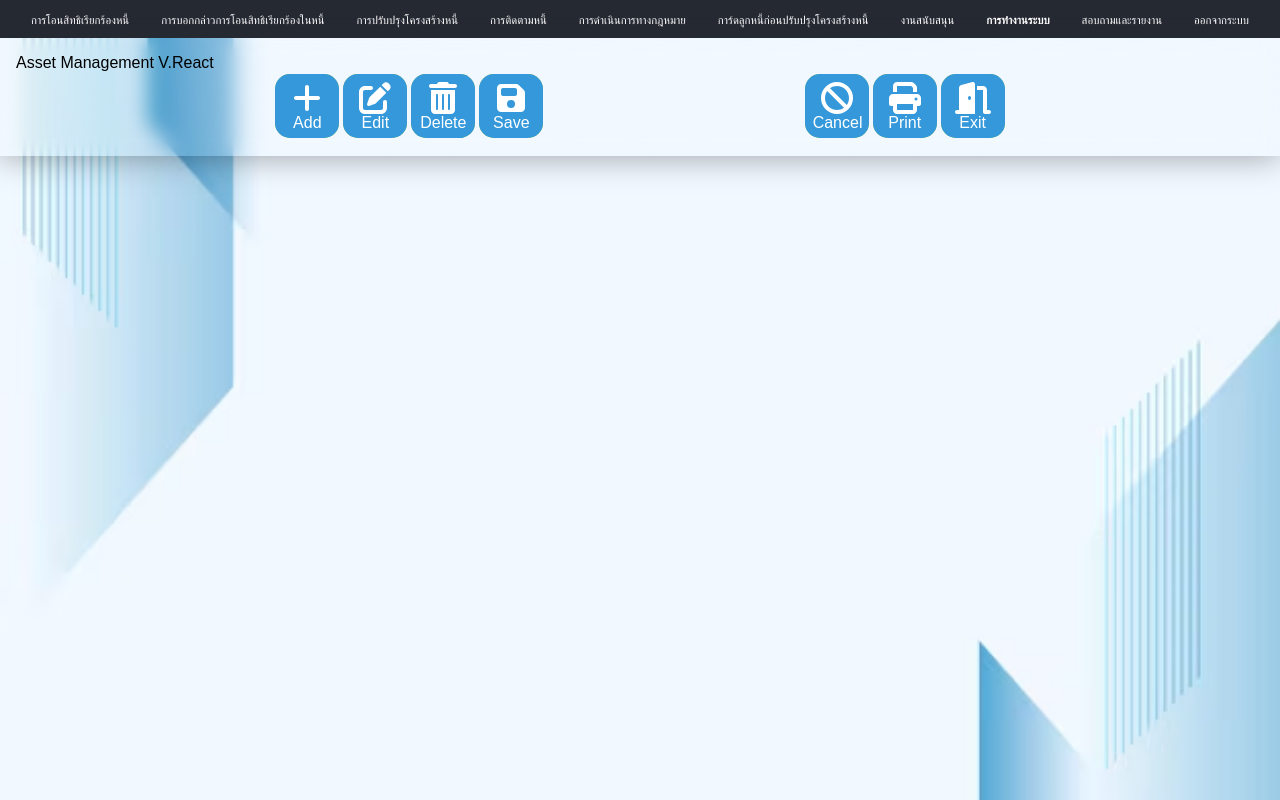
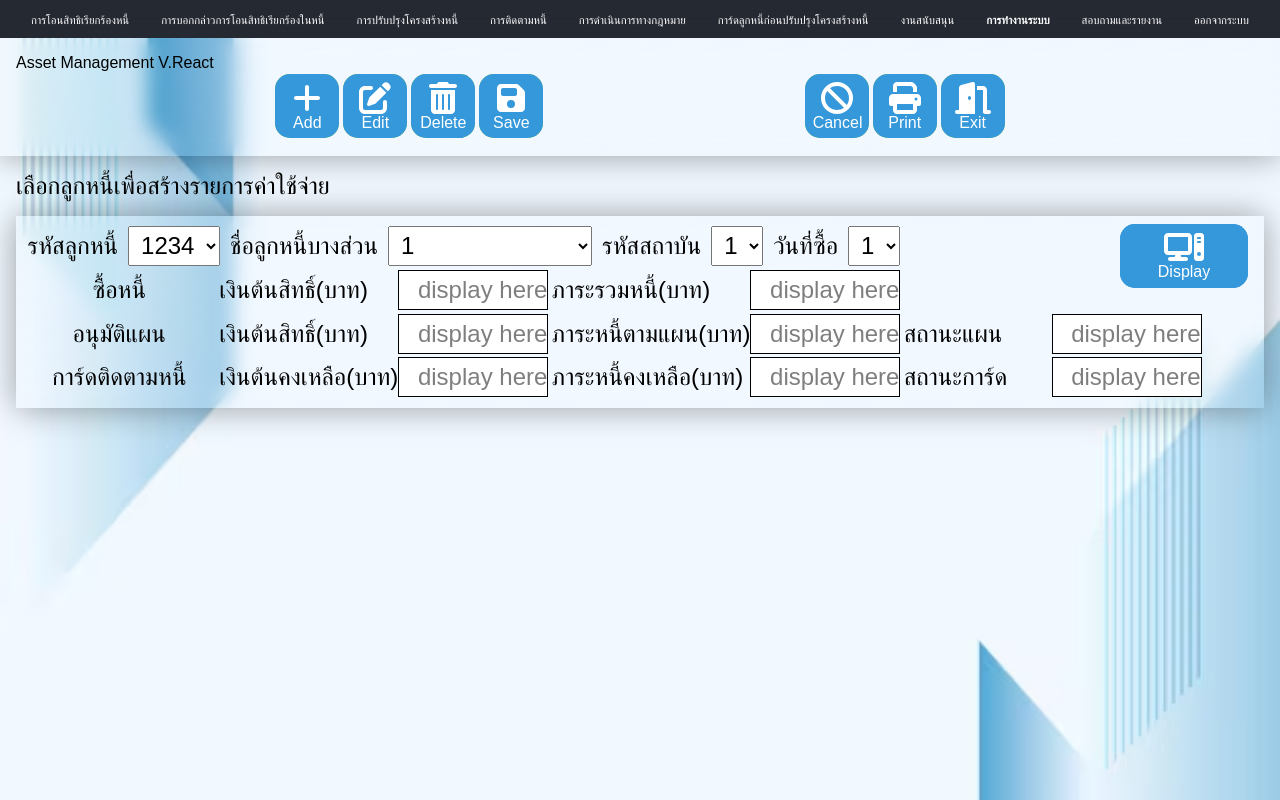
Before and after one commit to KaminariSora/Pre-Intern-Project, a React (Create React App) app in the folder module-8/: page /Component8_4 in a window 1280 px wide. Built offline with nearby package versions, Linux system fonts and the light colour scheme.

Commit message:
half page complete

```diff
--- /dev/null
+++ b/module-8/src/8-4Component/8-4Component.css
@@ -0,0 +1,141 @@
+.select-container h1 {
+    font-size: 1.5rem;
+    font-weight: normal;
+    margin: 1rem;
+}
+
+.select-container .select-hero {
+    display: flex;
+    flex-direction: column;
+    white-space: nowrap;
+    /* min-width: 100px; */
+    margin: 1rem;
+    padding-top: .5rem;
+    padding-bottom: .5rem;
+    backdrop-filter: blur(10px);
+    background: linear-gradient(165deg, rgba(255, 255, 255, .1), rgba(255, 255, 255, 0));
+    box-shadow: 0 0 32px rgba(0, 0, 0, .37);
+    position: relative;
+}
+
+.select-hero button {
+    position: absolute;
+    right: 0;
+    height: 4rem;
+    width: 8rem;
+    font-size: 1rem;
+    border: none;
+    background: #3498db;
+    border-radius: 15px;
+    margin-right: 1rem;
+    padding: .5rem;
+    z-index: 0;
+    overflow: hidden;
+    color: white;
+    display: flex;
+    align-items: center;
+    justify-content: center;
+    flex-direction: column;
+}
+
+.select-hero button:hover {
+    background: white;
+    color: black;
+    z-index: 0;
+    cursor: pointer;
+}
+
+.select-hero button:after {
+    content: '';
+    position: absolute;
+    width: 120%;
+    height: 120%;
+    /* background: var(--linear-gradient); */
+    background: #3498db;
+    border-radius: 10px;
+    z-index: -1;
+    left: 0;
+    top: 0;
+    /* transform: translate(50%, 50%); */
+}
+
+.select-hero button:hover::after {
+    /* background: var(--linear-gradient-hover); */
+    background: yellowgreen;
+    animation: backgroundChange 1s forwards ease-in;
+}
+
+@keyframes backgroundChange  {
+    0% {
+        background: var(--linear-gradient-hover);
+        opacity: 0;
+    }
+    100% {
+        background: var(--linear-gradient-hover);
+    }
+}
+
+.select-container .select-hero div {
+    margin: .1rem;
+}
+
+.select-container div label{
+    font-size: 1.5rem;
+    padding: 10px;
+    box-sizing: border-box;
+}
+
+.select-container div select {
+    height: 2.5rem;
+    font-size: 1.5rem;
+    padding: 0 0.5rem;
+    box-sizing: border-box;
+    margin-right: auto;
+    margin-left: auto;
+}
+
+.select-wrap {
+    display: grid;
+    grid-template-columns: 200px 1fr 1fr 1fr;
+    font-size: 1.5rem;
+    width: 95%;
+}
+
+.heading, .content {
+    display: contents;
+}
+
+.heading > div, .content > div {
+    display: flex;
+    align-items: center;
+    /* border: 1px solid black; */
+    /* background: white; */
+}
+
+.topic {
+    justify-content: center;
+    width: 200px;
+}
+
+.display-box {
+    display: inline-block;
+    border: 1px solid black;
+    background: #fff;
+    font-size: 1.5rem;
+    text-align: end;
+    height: 2.5rem;
+    margin-left: auto;
+    min-width: 150px;
+    max-width: 250px;
+    padding: 0 0.5rem;
+    overflow: hidden;
+    position: relative;
+}
+
+.display-box p {
+    position: absolute;
+    right: 0;
+    top: 50%;
+    transform: translate(0%, -50%);
+    opacity: .5;
+}
--- a/module-8/src/8-4Component/8-4Component.js
+++ b/module-8/src/8-4Component/8-4Component.js
@@ -1,13 +1,101 @@
 import HeaderBar from "../Component/HeaderBar"
 import HeaderBox from "../Component/HeaderBox"
+import './8-4Component.css'
+import { FontAwesomeIcon } from '@fortawesome/react-fontawesome';
+import { faAdd, faComputer } from '@fortawesome/free-solid-svg-icons';
 
 function Component4() {
     return (
         <div className="container">
             <header>
-                <HeaderBar/>
-                <HeaderBox/>
+                <HeaderBar />
+                <HeaderBox />
             </header>
+            <div className="select-container">
+                <h1>เลือกลูกหนี้เพื่อสร้างรายการค่าใช้จ่าย</h1>
+                <div className="select-hero">
+                    <div id="first-line">
+                        <span>
+                            <label>รหัสลูกหนี้</label>
+                            <select>
+                                <option>1234</option>
+                                <option>2345</option>
+                                <option>3456</option>
+                            </select>
+                        </span>
+                        <span>
+                            <label>ชื่อลูกหนี้บางส่วน</label>
+                            <select>
+                                <option>1</option>
+                                <option>alskdfj;lasjfdslkj</option>
+                                <option>3</option>
+                            </select>
+                        </span>
+                        <span>
+                            <label>รหัสสถาบัน</label>
+                            <select>
+                                <option>1</option>
+                                <option>2</option>
+                                <option>3</option>
+                            </select>
+                        </span>
+                        <span>
+                            <label>วันที่ซื้อ</label>
+                            <select>
+                                <option>1</option>
+                                <option>2</option>
+                                <option>3</option>
+                            </select>
+                        </span>
+                    </div>
+                    <div className="select-wrap">
+                        <div className="heading">
+                            <div className="topic"><p>ซื้อหนี้</p></div>
+                            <div>
+                                <p>เงินต้นสิทธิ์(บาท)</p>
+                                <span className="display-box"><p>display here</p></span>
+                            </div>
+                            <div>
+                                <p>ภาระรวมหนี้(บาท)</p>
+                                <span className="display-box"><p>display here</p></span>
+                            </div>
+                            <div style={{opacity: 0}}></div>
+                        </div>
+                        <div className="content">
+                            <div className="topic"><p>อนุมัติแผน</p></div>
+                            <div>
+                                <p>เงินต้นสิทธิ์(บาท)</p>
+                                <span className="display-box"><p>display here</p></span>
+                            </div>
+                            <div>
+                                <p>ภาระหนี้ตามแผน(บาท)</p>
+                                <span className="display-box"><p>display here</p></span>
+                            </div>
+                            <div>
+                                <p>สถานะแผน</p>
+                                <span className="display-box"><p>display here</p></span>
+                            </div>
+                        </div>
+                        <div className="content">
+                            <div className="topic"><p>การ์ดติดตามหนี้</p></div>
+                            <div>
+                                <p>เงินต้นคงเหลือ(บาท)</p>
+                                <span className="display-box"><p>display here</p></span>
+                            </div>
+                            <div>
+                                <p>ภาระหนี้คงเหลือ(บาท)</p>
+                                <span className="display-box"><p>display here</p></span>
+                            </div>
+                            <div>
+                                <p>สถานะการ์ด</p>
+                                <span className="display-box"><p>display here</p></span>
+                            </div>
+                        </div>
+                    </div>
+                    <button>
+                        <FontAwesomeIcon icon={faComputer} size='2x' />Display</button>
+                </div>
+            </div>
         </div>
     )
 }
--- a/module-8/src/Component/HeaderBar.js
+++ b/module-8/src/Component/HeaderBar.js
@@ -1,13 +1,7 @@
 import './HeaderBar.css'
-import { Link } from "react-router-dom";
 import { useState } from 'react';
 
 function HeaderBar() {
-    const imageStyle = {
-        width: "50px",
-        height: "50px",
-        color: "#fff"
-    }
     const [showMenu, setShowMenu] = useState(false);
 
     const ToggleMenu = () => {
@@ -22,11 +16,11 @@ function HeaderBar() {
                     <ul className="navList" type="none">
                         <li className="listItem"><a href='#'>การโอนสิทธิเรียกร้องหนี้</a></li>
                         <li className="listItem"><a href='#'>การบอกกล่าวการโอนสิทธิเรียกร้องในหนี้</a></li>
-                        <li className="listItem"><a>การปรับปรุงโครงสร้างหนี้</a></li>
-                        <li className="listItem"><a>การติดตามหนี้</a></li>
-                        <li className="listItem"><a>การดำเนินการทางกฎหมาย</a></li>
-                        <li className="listItem"><a>การ์ดลูกหนี้ก่อนปรับปรุงโครงสร้างหนี้</a></li>
-                        <li className="listItem"><a>งานสนับสนุน</a></li>
+                        <li className="listItem"><a href='#'>การปรับปรุงโครงสร้างหนี้</a></li>
+                        <li className="listItem"><a href='#'>การติดตามหนี้</a></li>
+                        <li className="listItem"><a href='#'>การดำเนินการทางกฎหมาย</a></li>
+                        <li className="listItem"><a href='#'>การ์ดลูกหนี้ก่อนปรับปรุงโครงสร้างหนี้</a></li>
+                        <li className="listItem"><a href='#'>งานสนับสนุน</a></li>
                         <li className="listItem">
                             <a className="navLink prompt-regular" href="#">การทำงานระบบ</a>
                             <ul className="dropdown">
@@ -42,8 +36,8 @@ function HeaderBar() {
                                 </li>
                                 <li><a href='/Component8_4'>การกำหนดผู้ดูแลลูกหนี้</a></li>
                             </ul></li>
-                        <li className="listItem"><a>สอบถามและรายงาน</a></li>
-                        <li className="listItem"><a>ออกจากระบบ</a></li>
+                        <li className="listItem"><a href='#'>สอบถามและรายงาน</a></li>
+                        <li className="listItem"><a href='#'>ออกจากระบบ</a></li>
                     </ul>
                     <div className="navClose" onClick={ToggleMenu}>
 
--- a/module-8/src/Component/HeaderBox.css
+++ b/module-8/src/Component/HeaderBox.css
@@ -52,11 +52,6 @@
     position: relative;
 }
 
-.container header .Header-box #button-container div button img {
-    width: 70%;
-    height: 70%;
-}
-
 .container header .Header-box #button-container div button:hover {
     background: white;
     color: black;
```
